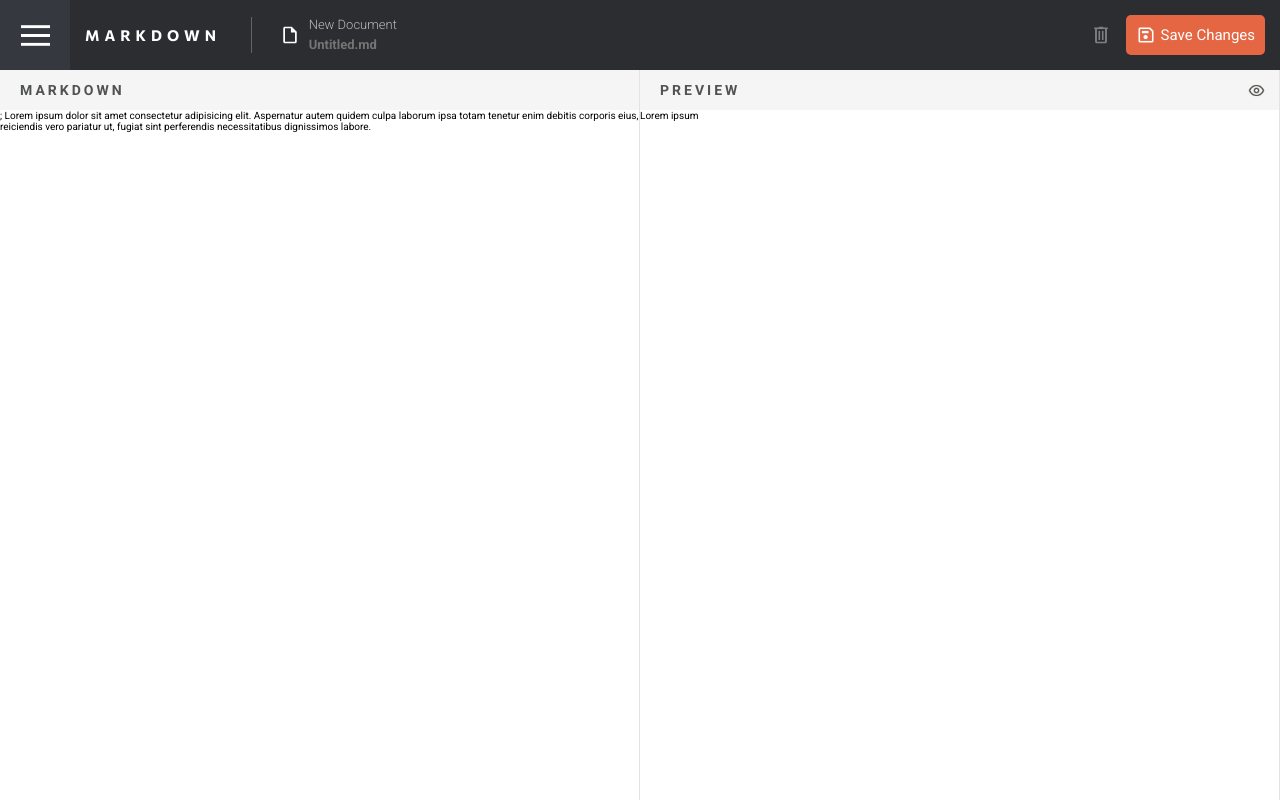
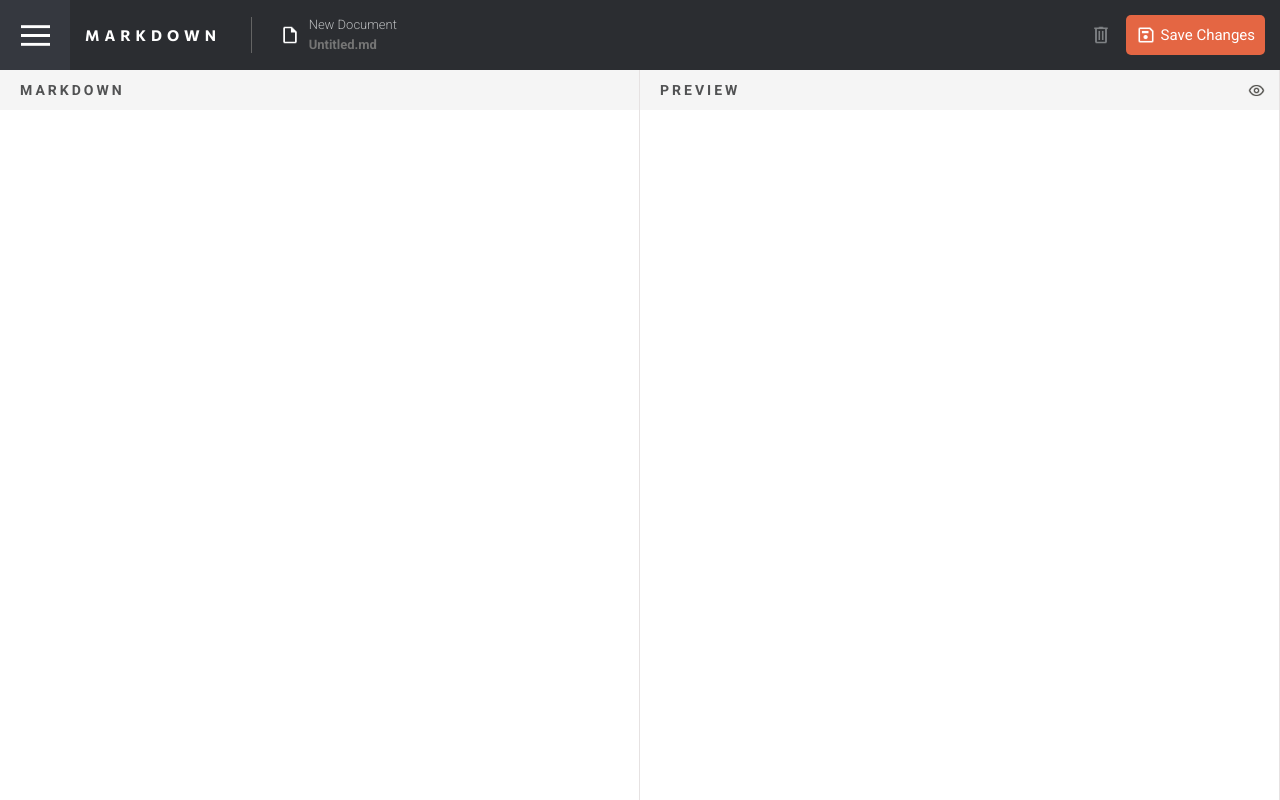
Before and after one commit to alejandroPulido03/markdown-generator, a React (Create React App) app: page / in a window 1280 px wide. Built offline with nearby package versions, Linux system fonts and the light colour scheme.

Commit message:
Created markdown editor and view, the text was conected with a state

```diff
--- /dev/null
+++ b/src/components/WorkSpace/Editor/Editor.css
@@ -0,0 +1,22 @@
+.workSpace-editor__container {
+	width: 100%;
+	height: 80%;
+	display: flex;
+	justify-content: flex-end;
+}
+
+.workSpace-editor__textArea {
+	width: 95%;
+	height: 100%;
+	border: none;
+	resize: none;
+	outline: none;
+	padding: 30px;
+	padding-right: 60px;
+	margin: 0;
+	font-size: 1.5rem;
+	font-family: var(--editor);
+	color: var(--editor__text);
+	background-color: var(--bg);
+	transition: 500ms;
+}
--- a/src/components/WorkSpace/Editor/Editor.jsx
+++ b/src/components/WorkSpace/Editor/Editor.jsx
@@ -1,16 +1,25 @@
 import React from 'react';
 import WorkBox from '../WorkBox/WorkBox';
+import './Editor.css';
 export default function Editor(props) {
+	const handleText = e => {
+		props.setUserText(e.target.value);
+	};
+
 	return (
 		<section
 			className={`workSpace-container ${
 				props.isHidden ? 'workSpace-container-hidden' : ''
 			}`}
 		>
-			<WorkBox type='Markdown' />; Lorem ipsum dolor sit amet consectetur
-			adipisicing elit. Aspernatur autem quidem culpa laborum ipsa totam
-			tenetur enim debitis corporis eius, reiciendis vero pariatur ut,
-			fugiat sint perferendis necessitatibus dignissimos labore.
+			<WorkBox type='Markdown' />
+			<div className='workSpace-editor__container'>
+				<textarea
+					className='workSpace-editor__textArea'
+					value={props.userText}
+					onChange={handleText}
+				></textarea>
+			</div>
 		</section>
 	);
 }
--- /dev/null
+++ b/src/components/WorkSpace/MarkDownView/MarkDownView.jsx
@@ -0,0 +1,11 @@
+import React from 'react';
+import WorkBox from '../WorkBox/WorkBox';
+
+export default function MarkDownView(props) {
+	return (
+		<section className='workSpace-container'>
+			<WorkBox type='Preview' />
+			<div className='workSpace-preview__container'>{props.userText}</div>
+		</section>
+	);
+}
--- a/src/components/WorkSpace/Preview/Preview.jsx
+++ /dev/null
@@ -1,15 +0,0 @@
-import React from 'react';
-import WorkBox from '../WorkBox/WorkBox';
-
-export default function Preview(props) {
-	return (
-		<section className='workSpace-container'>
-			<WorkBox
-				type='Preview'
-				setIsPreview={props.setIsPreview}
-				isPreview={props.isPreview}
-			/>
-			Lorem ipsum
-		</section>
-	);
-}
--- a/src/components/WorkSpace/WorkBox/WorkBox.css
+++ b/src/components/WorkSpace/WorkBox/WorkBox.css
@@ -19,19 +19,26 @@ main {
 
 .workSpace-container {
 	width: 100%;
-	min-height: 100vh;
+	height: 100vh;
+	display: flex;
+	flex-direction: column;
+	justify-content: flex-start;
+	align-items: center;
+	gap: 20px;
 	border-right: 1px solid var(--preview__box);
 	transition: 500ms;
 	color: black;
 	visibility: visible;
-	transition: 500ms width, 500ms 500ms color;
+	transition: 500ms width;
+	overflow-y: auto;
 }
 
 .workSpace-container-hidden {
 	width: 0;
 	visibility: collapse;
+	font-size: 0;
 	color: transparent;
-	transition: 500ms width, 500ms 10ms color;
+	transition: 1000ms color, 500ms 10ms width;
 }
 
 @media screen and (max-width: 650px) {
--- a/src/components/WorkSpace/WorkSpace/WorkSpace.jsx
+++ b/src/components/WorkSpace/WorkSpace/WorkSpace.jsx
@@ -1,18 +1,23 @@
 import React, { useState } from 'react';
 import Editor from '../Editor/Editor';
-import Preview from '../Preview/Preview';
+import Preview from '../MarkDownView/MarkDownView';
 import '../WorkBox/WorkBox.css';
 import './WorkSpace.css';
 export default function WorkSpace() {
 	const [isPreview, setIsPreview] = useState(false);
+	const [userText, setUserText] = useState('');
 	return (
 		<main>
-			<Editor isHidden={isPreview}></Editor>
+			<Editor
+				isHidden={isPreview}
+				setUserText={setUserText}
+				userText={userText}
+			></Editor>
 			<Preview
 				setIsPreview={val => setIsPreview(val)}
 				isPreview={isPreview}
+				userText={userText}
 			></Preview>
-
 			<button
 				className={`sub-header__workbox-icon ${
 					!isPreview || 'sub-header__workbox-icon-active'
```
